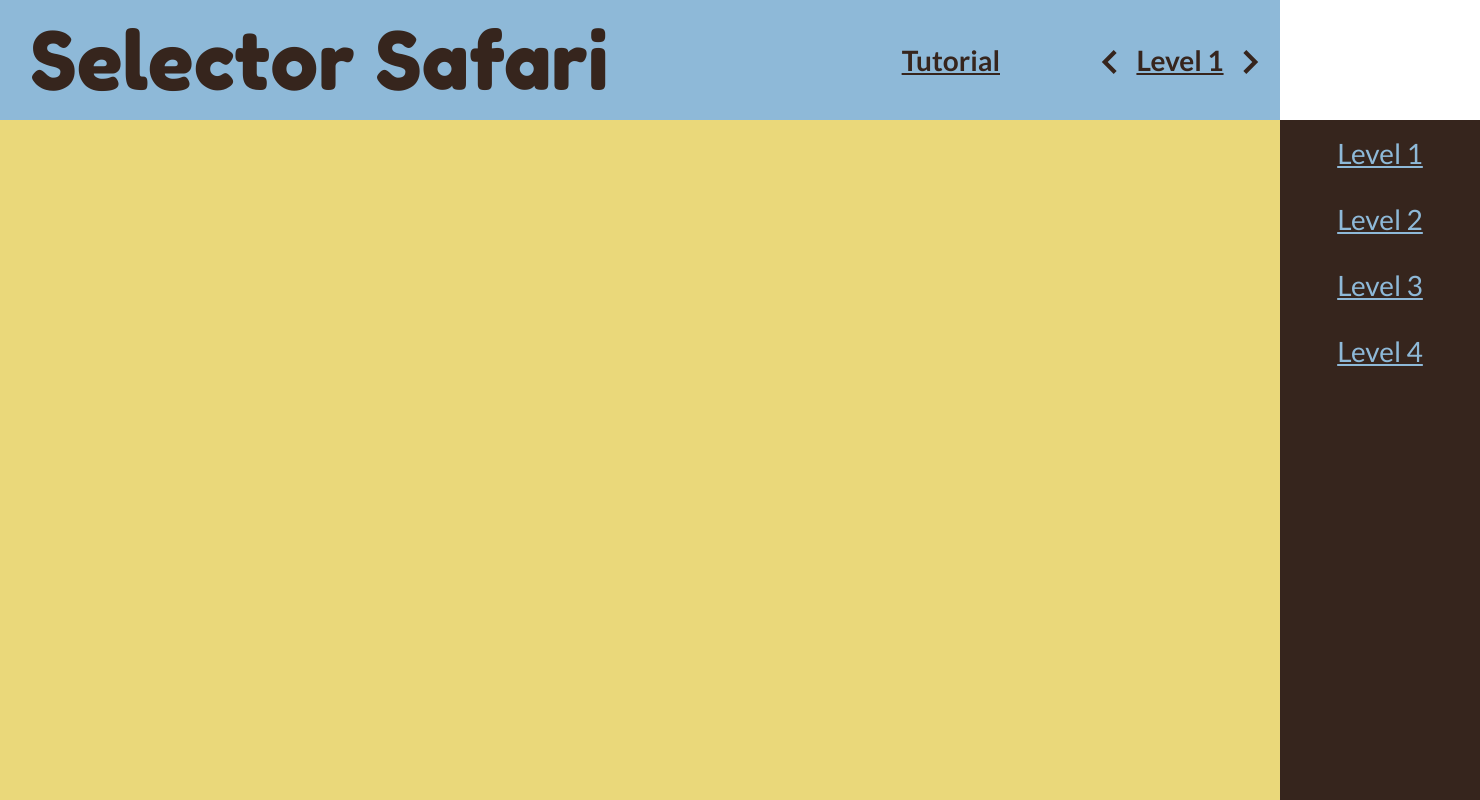
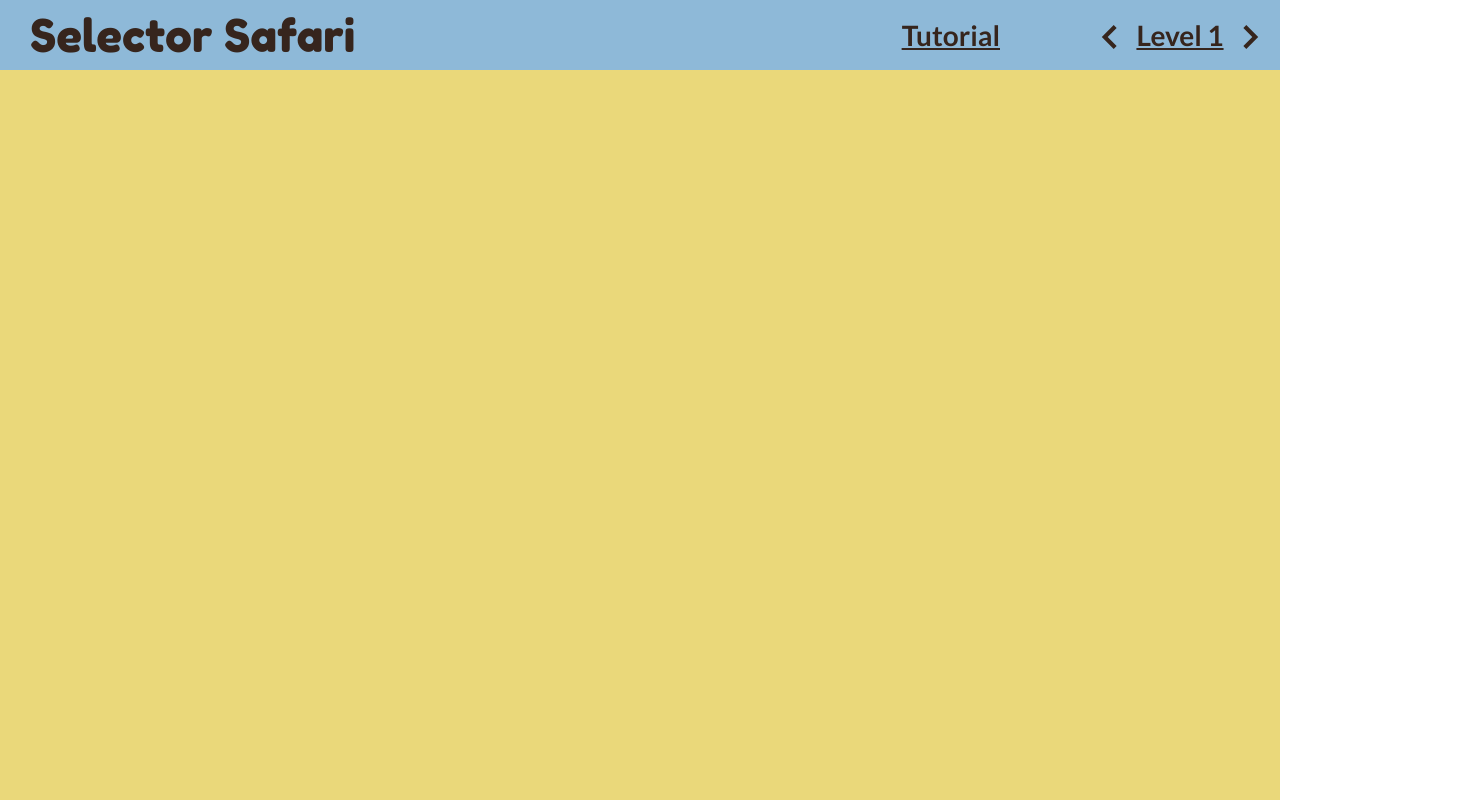
Before and after one commit to uclaacm/selector-safari, a React (Create React App) app: page /level/0 in a window 1280 px wide. Shown: the whole page, 1480 px wide, since content can reach past the window. Built offline with nearby package versions, Linux system fonts and the light colour scheme.

Commit message:
adds levelNum to states, reduces duplication

```diff
--- a/src/App.css
+++ b/src/App.css
@@ -3,12 +3,13 @@
   min-height: 100vh;
   background-color: #EAD87A;
   z-index: -1;
+  overflow: hidden;
 }
 
 .Header {
   display: flex;
   justify-content: space-between;
-  height: 15vh;
+  height: 70px;
   background-color: #8EB9D8;
   min-width: 100%;
 }
@@ -16,7 +17,7 @@
 .Title {
   display: flex;
   padding-left: 30px;
-  font-size: 10vh;
+  font-size: 45px;
   align-items: center;
   font-family: "Fredoka One";
   color: #36251D;
@@ -39,20 +40,3 @@
   align-items: center;
   padding-right: 80px;
 }
-
-.Levels {
-  background-color: #36251D;
-  width: 200px;
-  height: 85vh;
-  display: flex;
-  flex-direction: column;
-  align-items: center;
-  float: right;
-}
-
-
-.Levels a {
-  font-size: 28px;
-  font-family: "Lato";
-  color: #8EB9D8;
-}
--- a/src/App.js
+++ b/src/App.js
@@ -5,15 +5,27 @@ import LevelMenu from './LevelMenu.js'
 
 
 import { Route, BrowserRouter, Switch } from 'react-router-dom';
+import {minLevel} from "./constants/constants";
 
 
 class App extends React.Component{
-  state = { open: false }
+  state = {
+      open: false,
+      levelNum: minLevel
+  }
+
   toggleOpen = () => {
     this.setState({
       open: !this.state.open
     })
   }
+
+  setLevel = (num) => {
+      this.setState({
+          levelNum: num
+      })
+  }
+
   render() {
     return (
         <BrowserRouter>
@@ -23,36 +35,23 @@ class App extends React.Component{
               <div className="NavButtons">
                 <a href="#/" className="TutorialButton"> Tutorial </a>
                 <Switch>
-                  <Route path="/level/1"
+                  <Route path="/level/:levelNum"
                          render={(props) => (
-                          <LevelNav toggle={this.toggleOpen} show={this.state.open} levelNum="1"></LevelNav>
+                          <LevelNav setLevel={this.setLevel} toggle={this.toggleOpen} show={this.state.open} levelNum={this.state.levelNum}></LevelNav>
                          )}
                   />
-                  <Route path="/level/2"
-                         render={(props) => (
-                             <LevelNav toggle={this.toggleOpen} show={this.state.open} levelNum="2"></LevelNav>
-                         )}
-                  />
-                  <Route path="/level/3"
-                         render={(props) => (
-                             <LevelNav toggle={this.toggleOpen} show={this.state.open} levelNum="3"></LevelNav>
-                         )}
-                  />
-                  <Route path="/level/4"
-                         render={(props) => (
-                             <LevelNav toggle={this.toggleOpen} show={this.state.open} levelNum="4"></LevelNav>
-                         )}
-                  />
+
                   <Route path="/"
                          render={(props) => (
-                             <LevelNav toggle={this.toggleOpen} show={this.state.open} levelNum="1"></LevelNav>
+                             <LevelNav setLevel={this.setLevel} toggle={this.toggleOpen} show={this.state.open} levelNum={this.state.levelNum}></LevelNav>
                              )}
                   />
+
 
                 </Switch>
               </div>
             </div>
-            <LevelMenu show={this.state.open}/>
+            <LevelMenu show={this.state.open} setLevel={this.setLevel}/>
           </div>
         </BrowserRouter>
     );
--- a/src/LevelMenu.css
+++ b/src/LevelMenu.css
@@ -9,7 +9,7 @@ body {
 .side-drawer {
     background-color: #36251D;
     width: 200px;
-    height: 85vh;
+    height: calc(100vh - 70px);
     display: flex;
     flex-direction: column;
     align-items: center;
--- a/src/LevelMenu.js
+++ b/src/LevelMenu.js
@@ -10,24 +10,25 @@ class LevelMenu extends React.Component {
             drawerClasses = 'side-drawer open'
         }
 
+        const { setLevel } = this.props
+
         return (
             <div className={drawerClasses}>
                 <p>
-                    <Link to="/level/1"> Level 1 </Link>
+                    <Link to="/level/1" onClick={()=>setLevel(1)}> Level 1 </Link>
                 </p>
                 <p>
-                    <Link to="/level/2"> Level 2 </Link>
+                    <Link to="/level/2" onClick={()=>setLevel(2)}> Level 2 </Link>
                 </p>
                 <p>
-                    <Link to="/level/3"> Level 3 </Link>
+                    <Link to="/level/3" onClick={()=>setLevel(3)}> Level 3 </Link>
                 </p>
                 <p>
-                    <Link to="/level/4"> Level 4 </Link>
+                    <Link to="/level/4" onClick={()=>setLevel(4)}> Level 4 </Link>
                 </p>
             </div>
         )
     }
 }
 
-
 export default LevelMenu;
--- a/src/LevelNav.css
+++ b/src/LevelNav.css
@@ -1,10 +1,7 @@
-.everything {
-    z-index: 0;
-}
 .LevelNav {
     z-index: 2;
     width: 200px;
-    height: 15vh;
+    height: 70px;
     display: flex;
     justify-content: center;
     align-items: center;
@@ -19,6 +16,10 @@
     font-weight: bolder;
     color: #36251D;
     text-decoration: underline;
+}
+
+.LevelNav p:hover {
+    cursor: pointer;
 }
 
 .LevelNav a {
@@ -37,5 +38,6 @@
 }
 
 .LevelNav.open p {
+    transition: 2s;
     color: #8EB9D8;
 }
--- a/src/LevelNav.js
+++ b/src/LevelNav.js
@@ -1,5 +1,6 @@
 import React from "react"
 import './LevelNav.css';
+import {minLevel, maxLevel} from './constants/constants'
 
 import { Link } from "react-router-dom"
 import {BiChevronLeft, BiChevronRight} from "react-icons/bi"
@@ -13,38 +14,38 @@ class LevelNav extends React.Component {
     }
 
     let levelNum = this.props.levelNum;
+
     if (levelNum === undefined){
-      levelNum = 1;
+      levelNum = minLevel;
     }
 
-    let maxLevel = 4;
-    let leftButton;
-    let rightButton;
+    let prevLevelNum;
+    let nextLevelNum;
+
+    const { setLevel } = this.props
+
 
     // make sure level number doesn't go out of bounds
-    if(levelNum === 1){
-      leftButton = <a href="#/"> <Link to={`/level/${levelNum}`}> <BiChevronLeft/> </Link> </a>;
-      rightButton = <a href="#/"> <Link to={`/level/${1*levelNum+1}`}> <BiChevronRight/> </Link> </a>;
+    if(parseInt(levelNum) === minLevel){
+        prevLevelNum = levelNum;
+        nextLevelNum = 1*levelNum+1;
     }
-    else if(levelNum === maxLevel){
-      leftButton = <a href="#/"> <Link to={`/level/${levelNum-1}`}> <BiChevronLeft/> </Link> </a>;
-      rightButton = <a href="#/"> <Link to={`/level/${1*levelNum}`}> <BiChevronRight/> </Link> </a>;
+    else if(parseInt(levelNum) === maxLevel){
+        prevLevelNum = levelNum-1;
+        nextLevelNum = 1*levelNum;
     }
     else {
-      leftButton = <a href="#/"> <Link to={`/level/${levelNum - 1}`}> <BiChevronLeft/> </Link> </a>;
-      rightButton = <a href="#/"> <Link to={`/level/${1*levelNum + 1}`}> <BiChevronRight/> </Link> </a>;
+        prevLevelNum = levelNum-1;
+        nextLevelNum = 1*levelNum+1;
     }
 
     return (
-        <div className="everything">
-          <div className={navClass}>
-            {leftButton}
-            <p onClick={this.props.toggle}>
-              {`Level ${levelNum}`}
-            </p>
-            {rightButton}
-          </div>
-
+        <div className={navClass}>
+            <Link to={`/level/${prevLevelNum}`} onClick={()=>setLevel(prevLevelNum)}> <BiChevronLeft/> </Link>
+                <p onClick={this.props.toggle}>
+                    {`Level ${levelNum}`}
+                </p>
+            <Link to={`/level/${nextLevelNum}`} onClick={()=>setLevel(nextLevelNum)}> <BiChevronRight/> </Link>
         </div>
     )
   }
--- /dev/null
+++ b/src/constants/constants.js
@@ -0,0 +1,2 @@
+export const minLevel = 1;
+export const maxLevel = 4;
```
